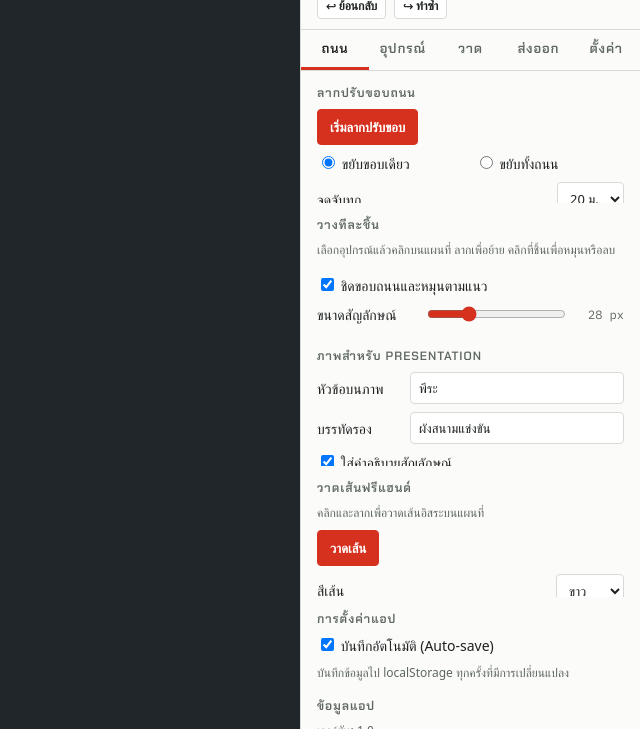
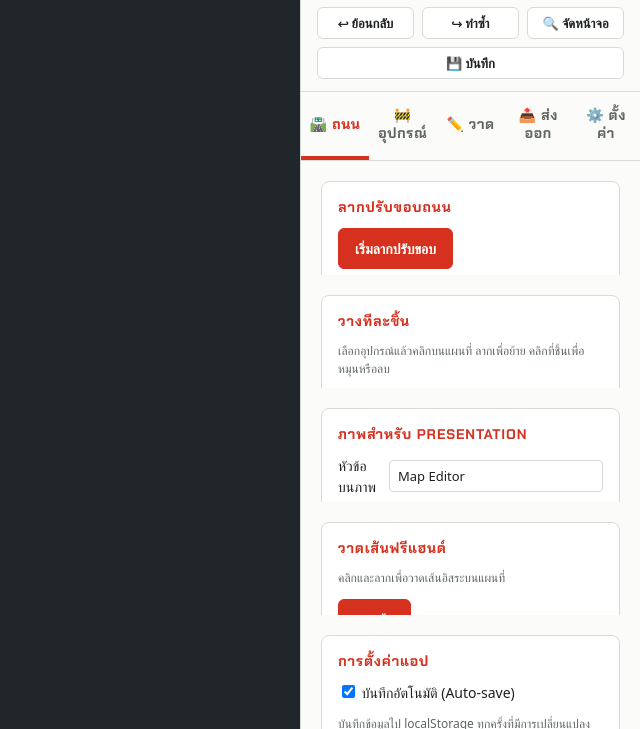
Before and after one commit to Patsin1981/MAP-EDITOR, a plain HTML site: page index.html in a window 1280 px wide. Shown: the part 71-800 px from the top of the page, without its empty margins (640-1280 px from the left). Drawn offline with nearby package versions, Linux system fonts and the light colour scheme; a web font is replaced by a local one.

Commit message:
Improve UI usability and visual design
- Add icons to all tabs for better visibility
- Increase button sizes and improve hover effects
- Add Quick Actions toolbar with common actions
- Improve group boxes with backgrounds and borders
- Enhance palette button styling
- Add tooltips to important buttons
- Increase font sizes for better readability
- Improve color contrast and spacing
- Update default project title and subtitle

Generated with [Devin](https://devin.ai)

Co-Authored-By: Devin <158243242+devin-ai-integration[bot]@users.noreply.github.com>

```diff
--- a/index.html
+++ b/index.html
@@ -52,11 +52,14 @@ aside { background: var(--panel); border-left: 1px solid var(--line); display: f
 .brand h1 { margin: 0; font: 700 20px/1.1 var(--font-display); letter-spacing: .02em; text-wrap: balance; }
 .brand .meta { margin-top: 4px; font: 12px var(--font-mono); color: var(--muted); font-variant-numeric: tabular-nums; }
 .tabs { display: flex; border-bottom: 1px solid var(--line); }
-.tabs button { flex: 1; padding: 10px 4px; border: 0; background: none; color: var(--muted); font: 600 13px var(--font-display); letter-spacing: .06em; text-transform: uppercase; cursor: pointer; border-bottom: 3px solid transparent; }
-.tabs button[aria-selected="true"] { color: var(--fg); border-bottom-color: var(--accent); }
-.pane { overflow-y: auto; padding: 14px 16px 24px; display: flex; flex-direction: column; gap: 16px; min-height: 0; flex: 1; }
-.group { display: flex; flex-direction: column; gap: 8px; }
-.group > h2 { margin: 0; font: 600 12px var(--font-display); letter-spacing: .08em; text-transform: uppercase; color: var(--muted); }
+.tabs button { flex: 1; padding: 14px 8px; border: 0; background: none; color: var(--muted); font: 700 14px var(--font-display); letter-spacing: .04em; text-transform: uppercase; cursor: pointer; border-bottom: 4px solid transparent; transition: all 0.2s ease; }
+.tabs button:hover { color: var(--fg); background: rgba(0,0,0,0.02); }
+.tabs button[aria-selected="true"] { color: var(--accent); border-bottom-color: var(--accent); }
+.pane { overflow-y: auto; padding: 20px; display: flex; flex-direction: column; gap: 20px; min-height: 0; flex: 1; }
+.quick-actions { display: flex; gap: 8px; padding: 12px 16px; background: var(--panel); border-bottom: 1px solid var(--line); flex-wrap: wrap; }
+.quick-btn { flex: 1; min-width: 80px; font-size: 12px; padding: 8px 12px; }
+.group { display: flex; flex-direction: column; gap: 12px; padding: 16px; background: var(--field); border-radius: 8px; border: 1px solid var(--line); }
+.group > h2 { margin: 0; font: 700 14px var(--font-display); letter-spacing: .06em; text-transform: uppercase; color: var(--accent); }
 .row { display: flex; align-items: center; gap: 8px; flex-wrap: wrap; }
 .row label { flex: 1; min-width: 0; }
 .unit { font: 12px var(--font-mono); color: var(--muted); min-width: 48px; text-align: right; font-variant-numeric: tabular-nums; }
@@ -66,12 +69,12 @@ input[type=number], input[type=text], select {
   border: 1px solid var(--line); border-radius: 4px; padding: 6px 8px; min-width: 0;
 }
 input[type=number] { width: 64px; font-family: var(--font-mono); }
-.btn { font: 600 13px var(--font-body); padding: 8px 12px; border-radius: 4px; border: 1px solid var(--line); background: var(--field); color: var(--fg); cursor: pointer; transition: all 0.2s ease; }
-.btn:hover { border-color: var(--muted); transform: translateY(-1px); box-shadow: 0 2px 4px rgba(0,0,0,0.1); }
+.btn { font: 600 14px var(--font-body); padding: 10px 16px; border-radius: 6px; border: 1px solid var(--line); background: var(--field); color: var(--fg); cursor: pointer; transition: all 0.2s ease; min-height: 40px; }
+.btn:hover { border-color: var(--muted); transform: translateY(-1px); box-shadow: 0 3px 6px rgba(0,0,0,0.12); }
 .btn:active { transform: translateY(0); }
-.btn.primary { background: var(--accent); border-color: var(--accent); color: var(--accent-fg); }
+.btn.primary { background: var(--accent); border-color: var(--accent); color: var(--accent-fg); font-weight: 700; }
 .btn.primary:hover { background: #e6402e; border-color: #e6402e; }
-.btn.small { padding: 4px 8px; font-size: 12px; }
+.btn.small { padding: 6px 12px; font-size: 13px; min-height: 32px; }
 button:focus-visible, input:focus-visible, select:focus-visible { outline: 2px solid var(--sel); outline-offset: 1px; }
 .hint { margin: 0; font-size: 12px; color: var(--muted); }
 table.sections { width: 100%; border-collapse: collapse; font-size: 12px; }
@@ -79,8 +82,9 @@ table.sections th { text-align: left; font: 500 11px var(--font-mono); color: va
 table.sections td { padding: 2px; }
 table.sections input { width: 100%; padding: 4px 5px; }
 .palette { display: grid; grid-template-columns: repeat(4, 1fr); gap: 6px; }
-.palette button { display: flex; flex-direction: column; align-items: center; gap: 2px; padding: 6px 2px 5px; border: 1px solid var(--line); border-radius: 4px; background: var(--field); color: var(--fg); font-size: 11px; line-height: 1.2; cursor: pointer; }
-.palette button[aria-pressed="true"] { border-color: var(--accent); box-shadow: inset 0 0 0 1px var(--accent); }
+.palette button { display: flex; flex-direction: column; align-items: center; gap: 4px; padding: 10px 4px 8px; border: 2px solid var(--line); border-radius: 8px; background: var(--field); color: var(--fg); font-size: 12px; line-height: 1.3; cursor: pointer; transition: all 0.2s ease; }
+.palette button:hover { border-color: var(--muted); transform: translateY(-2px); box-shadow: 0 2px 8px rgba(0,0,0,0.1); }
+.palette button[aria-pressed="true"] { border-color: var(--accent); background: rgba(214, 49, 31, 0.05); box-shadow: 0 0 0 2px var(--accent); }
 .palette svg { width: 30px; height: 30px; }
 .selbox { border: 1px solid var(--line); border-radius: 4px; padding: 10px; display: flex; flex-direction: column; gap: 8px; }
 .toast { position: fixed; left: 50%; bottom: calc(20px + env(safe-area-inset-bottom, 0px)); transform: translateX(-50%) translateY(20px); background: var(--fg); color: var(--bg); padding: 8px 14px; border-radius: 4px; font-size: 13px; z-index: 2000; max-width: calc(100% - 32px); opacity: 0; transition: all 0.3s ease; box-shadow: 0 4px 12px rgba(0,0,0,0.15); }
@@ -118,23 +122,25 @@ table.sections input { width: 100%; padding: 4px 5px; }
   <div class="brand">
     <h1 id="course-title-view">Map Editor</h1>
     <div class="meta" id="meta">กำลังโหลดแผนที่…</div>
-    <div class="row" style="margin-top: 8px;">
-      <button class="btn small" id="btn-undo" type="button" disabled title="ย้อนกลับ (Ctrl+Z)">↩ ย้อนกลับ</button>
-      <button class="btn small" id="btn-redo" type="button" disabled title="ทำซ้ำ (Ctrl+Y)">↪ ทำซ้ำ</button>
-    </div>
+  </div>
+  <div class="quick-actions">
+    <button class="btn small quick-btn" id="btn-undo" type="button" disabled title="ย้อนกลับ (Ctrl+Z)">↩ ย้อนกลับ</button>
+    <button class="btn small quick-btn" id="btn-redo" type="button" disabled title="ทำซ้ำ (Ctrl+Y)">↪ ทำซ้ำ</button>
+    <button class="btn small quick-btn" id="btn-fit" type="button" title="จัดให้เห็นทั้งหมด">🔍 จัดหน้าจอ</button>
+    <button class="btn small quick-btn" id="btn-save" type="button" title="บันทึกไฟล์">💾 บันทึก</button>
   </div>
   <div class="tabs" role="tablist">
-    <button id="tab-road" role="tab" aria-selected="true" data-pane="pane-road">ถนน</button>
-    <button id="tab-equip" role="tab" aria-selected="false" data-pane="pane-equip">อุปกรณ์</button>
-    <button id="tab-draw" role="tab" aria-selected="false" data-pane="pane-draw">วาด</button>
-    <button id="tab-export" role="tab" aria-selected="false" data-pane="pane-export">ส่งออก</button>
-    <button id="tab-settings" role="tab" aria-selected="false" data-pane="pane-settings">ตั้งค่า</button>
+    <button id="tab-road" role="tab" aria-selected="true" data-pane="pane-road">🛣️ ถนน</button>
+    <button id="tab-equip" role="tab" aria-selected="false" data-pane="pane-equip">🚧 อุปกรณ์</button>
+    <button id="tab-draw" role="tab" aria-selected="false" data-pane="pane-draw">✏️ วาด</button>
+    <button id="tab-export" role="tab" aria-selected="false" data-pane="pane-export">📤 ส่งออก</button>
+    <button id="tab-settings" role="tab" aria-selected="false" data-pane="pane-settings">⚙️ ตั้งค่า</button>
   </div>
 
   <section class="pane" id="pane-road">
     <div class="group">
       <h2>ลากปรับขอบถนน</h2>
-      <div class="row"><button class="btn primary" id="btn-edit-edges" type="button" aria-pressed="false">เริ่มลากปรับขอบ</button></div>
+      <div class="row"><button class="btn primary" id="btn-edit-edges" type="button" aria-pressed="false" title="คลิกเพื่อเริ่มปรับขอบถนน">เริ่มลากปรับขอบ</button></div>
       <div class="row">
         <label><input type="radio" name="edge-mode" id="mode-one" value="one" checked> ขยับขอบเดียว</label>
         <label><input type="radio" name="edge-mode" id="mode-both" value="both"> ขยับทั้งถนน</label>
@@ -142,7 +148,7 @@ table.sections input { width: 100%; padding: 4px 5px; }
       <div class="row"><label for="in-hstep">จุดจับทุก</label>
         <select id="in-hstep"><option value="10">10 ม.</option><option value="20" selected>20 ม.</option><option value="40">40 ม.</option></select></div>
       <p class="hint" id="edge-status">ลากจุดบนเส้นขอบเข้าในหรือออกนอก จุดจะเลื่อนได้แค่แนวขวางถนน ดับเบิลคลิกที่จุดเพื่อคืนค่าเดิม จุดสีแดงคือจุดที่ปรับแล้ว</p>
-      <div class="row"><button class="btn small" id="btn-reset-edges" type="button">คืนค่าการลากทั้งหมด</button></div>
+      <div class="row"><button class="btn small" id="btn-reset-edges" type="button" title="คืนค่าขอบถนนทั้งหมดเป็นค่าเดิม">คืนค่าการลากทั้งหมด</button></div>
       <div class="row" id="reset-edges-confirm" hidden><span class="hint">ล้างการปรับขอบทั้งหมดแน่ใจไหม</span><button class="btn small primary" id="btn-reset-yes" type="button">ล้าง</button><button class="btn small" id="btn-reset-no" type="button">ยกเลิก</button></div>
     </div>
     <div class="group">
@@ -159,7 +165,7 @@ table.sections input { width: 100%; padding: 4px 5px; }
         <thead><tr><th>จาก ม.</th><th>ถึง ม.</th><th>เลื่อน ม.</th><th>กว้าง ม.</th><th></th></tr></thead>
         <tbody id="sec-body"></tbody>
       </table>
-      <div class="row"><button class="btn small" id="btn-add-sec" type="button">+ เพิ่มช่วง</button><span class="hint" id="click-info"></span></div>
+      <div class="row"><button class="btn small" id="btn-add-sec" type="button" title="เพิ่มช่วงปรับแต่งเฉพาะที่">+ เพิ่มช่วง</button><span class="hint" id="click-info"></span></div>
     </div>
     <div class="group">
       <h2>รูปแบบเส้นขอบ</h2>
@@ -214,11 +220,11 @@ table.sections input { width: 100%; padding: 4px 5px; }
   <section class="pane" id="pane-export" hidden>
     <div class="group">
       <h2>ภาพสำหรับ presentation</h2>
-      <div class="row"><label for="in-title">หัวข้อบนภาพ</label><input id="in-title" type="text" value="พีระ"></div>
-      <div class="row"><label for="in-sub">บรรทัดรอง</label><input id="in-sub" type="text" value="ผังสนามแข่งขัน"></div>
+      <div class="row"><label for="in-title">หัวข้อบนภาพ</label><input id="in-title" type="text" value="Map Editor"></div>
+      <div class="row"><label for="in-sub">บรรทัดรอง</label><input id="in-sub" type="text" value="แผนที่และแผนผัง"></div>
       <div class="row"><label><input id="in-legend" type="checkbox" checked> ใส่คำอธิบายสัญลักษณ์</label></div>
       <div class="row"><label for="in-scale">ความละเอียด</label><select id="in-scale"><option value="1">เท่าหน้าจอ</option><option value="2" selected>2 เท่า (แนะนำ)</option><option value="3">3 เท่า</option></select></div>
-      <div class="row"><button class="btn primary" id="btn-png" type="button">บันทึกภาพ PNG</button><button class="btn" id="btn-fit" type="button">จัดให้เห็นทั้งสนาม</button></div>
+      <div class="row"><button class="btn primary" id="btn-png" type="button" title="บันทึกภาพหน้าจอปัจจุบัน">บันทึกภาพ PNG</button><button class="btn" id="btn-fit" type="button" title="ซูมและจัดให้เห็นทั้งหมด">จัดให้เห็นทั้งสนาม</button></div>
       <p class="hint">ภาพที่ได้คือส่วนที่เห็นบนแผนที่ตอนนี้ ซูมและจัดมุมก่อนกดบันทึก</p>
     </div>
     <div class="group">
@@ -235,7 +241,7 @@ table.sections input { width: 100%; padding: 4px 5px; }
     <div class="group">
       <h2>วาดเส้นฟรีแฮนด์</h2>
       <p class="hint">คลิกและลากเพื่อวาดเส้นอิสระบนแผนที่</p>
-      <div class="row"><button class="btn primary" id="btn-draw-line" type="button" aria-pressed="false">วาดเส้น</button></div>
+      <div class="row"><button class="btn primary" id="btn-draw-line" type="button" aria-pressed="false" title="คลิกแล้วคลิกบนแผนที่เพื่อวาดเส้น">วาดเส้น</button></div>
       <div class="row"><label for="in-draw-color">สีเส้น</label>
         <select id="in-draw-color">
           <option value="#ff0000">แดง</option>
@@ -251,14 +257,14 @@ table.sections input { width: 100%; padding: 4px 5px; }
     <div class="group">
       <h2>วัดระยะทาง</h2>
       <p class="hint">คลิกบนแผนที่เพื่อวัดระยะทางระหว่างจุด</p>
-      <div class="row"><button class="btn primary" id="btn-measure" type="button" aria-pressed="false">วัดระยะ</button></div>
+      <div class="row"><button class="btn primary" id="btn-measure" type="button" aria-pressed="false" title="คลิกหลายจุดเพื่อวัดระยะทางรวม">วัดระยะ</button></div>
       <div class="row"><span class="hint" id="measure-result">ระยะทาง: -</span></div>
       <div class="row"><button class="btn small" id="btn-clear-measure" type="button">ล้างการวัด</button></div>
     </div>
     <div class="group">
       <h2>มาร์กเกอร์กำหนดเอง</h2>
       <p class="hint">คลิกเพื่อวางมาร์กเกอร์ปกติ และเพิ่มข้อความ</p>
-      <div class="row"><button class="btn primary" id="btn-marker" type="button" aria-pressed="false">วางมาร์กเกอร์</button></div>
+      <div class="row"><button class="btn primary" id="btn-marker" type="button" aria-pressed="false" title="วางมาร์กเกอร์พร้อมข้อความ">วางมาร์กเกอร์</button></div>
       <div class="row"><label for="in-marker-text">ข้อความ</label><input id="in-marker-text" type="text" placeholder="เช่น จุดนัดพบ"></div>
     </div>
   </section>
```
